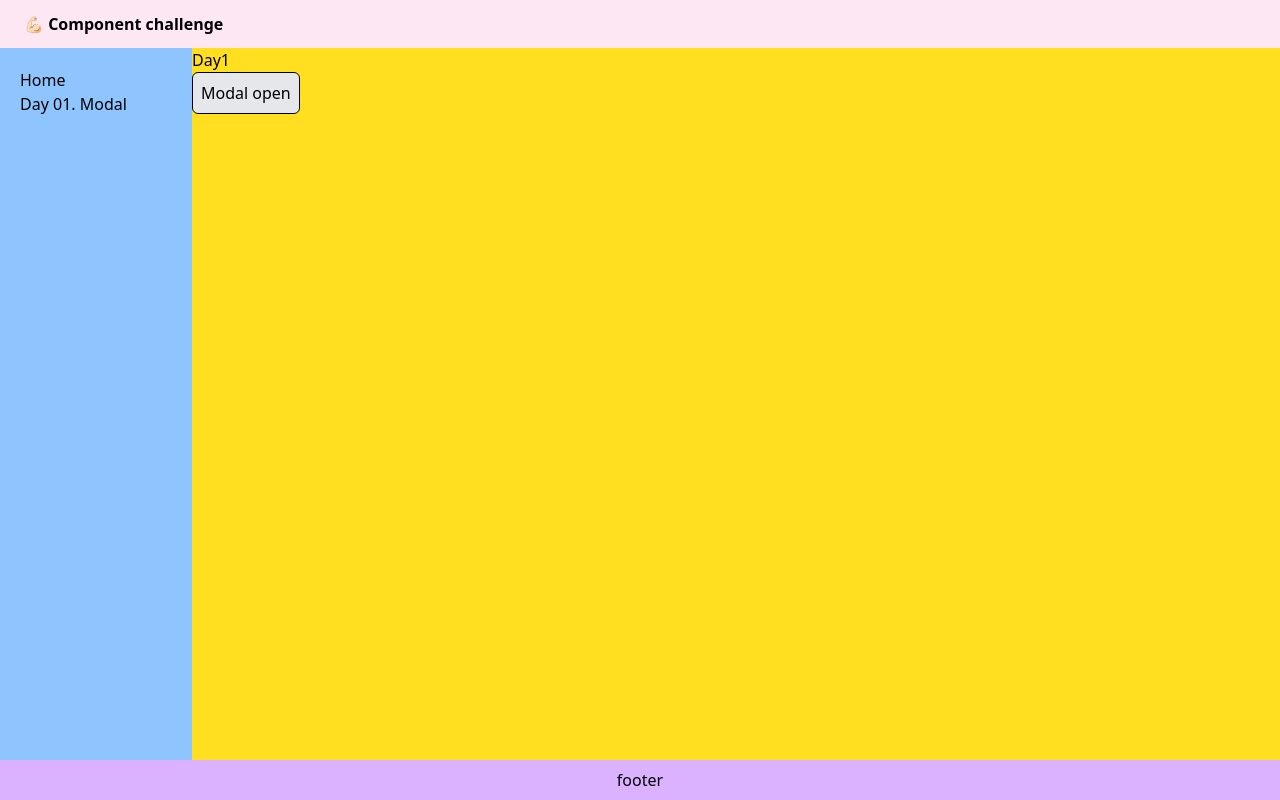
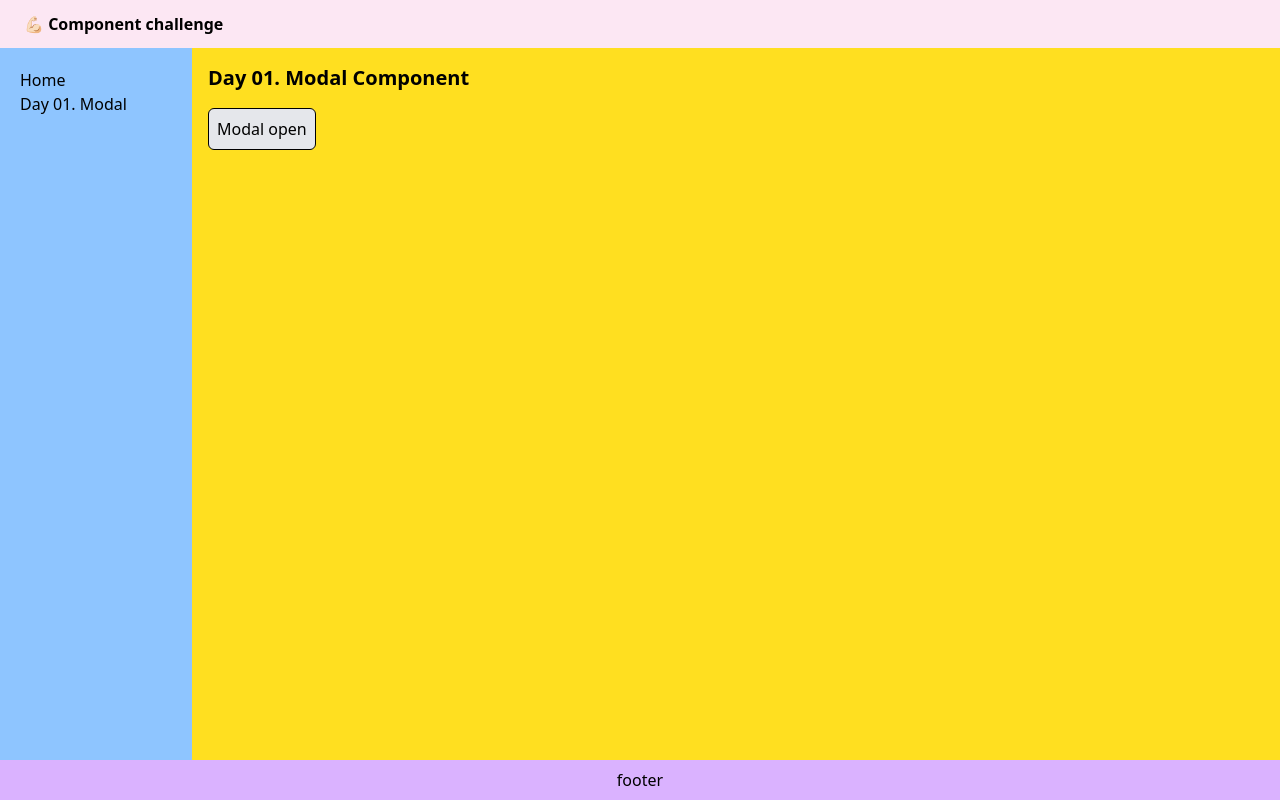
Before and after one commit to eileen819/component-practice, a React (Vite) app: page /modal in a window 1280 px wide. Built offline with nearby package versions, Linux system fonts and the light colour scheme.

Commit message:
style(Day01): apply tailwind styles to Day01Demo component

```diff
--- a/src/components/day01-modal/Modal.tsx
+++ b/src/components/day01-modal/Modal.tsx
@@ -11,12 +11,13 @@ export default function Modal() {
   };
   useEffect(() => {
     if (!isOpen) return;
+
     const onKeyDownClose = (event: KeyboardEvent) => {
       if (event.key === "Escape") {
         setIsOpen(false);
       }
     };
-    if (modalRef.current) {
+
     const prev = document.activeElement as HTMLElement | null;
     modalRef.current?.focus();
     document.addEventListener("keydown", onKeyDownClose);
@@ -25,7 +26,6 @@ export default function Modal() {
       document.removeEventListener("keydown", onKeyDownClose);
       prev?.focus?.();
     };
-    }
   }, [isOpen]);
 
   return (
--- a/src/pages/Day01Demo.tsx
+++ b/src/pages/Day01Demo.tsx
@@ -2,8 +2,8 @@ import Modal from "../components/day01-modal/Modal";
 
 export default function Day01Demo() {
   return (
-    <div>
-      Day1
+    <div className="p-4">
+      <div className="text-xl font-bold mb-4">Day 01. Modal Component</div>
       <Modal />
     </div>
   );
```
Lines whose indentation alone changed are shown as unchanged.
